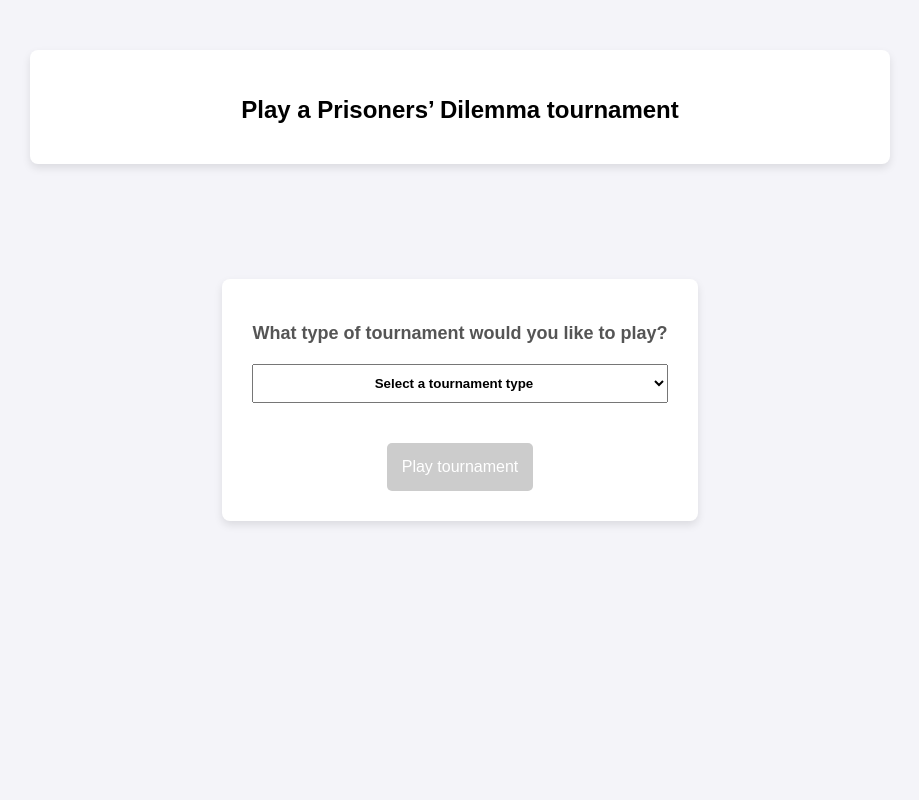
After one commit to RobLewisDevOps/Homepage, a Flask app: template app/application/templates/index.html in a window 1280 px wide. The commit adds this page. Shown: the whole page, without its empty margins (180-1099 px from the left). Run offline with Flask 3, Linux system fonts and the light colour scheme; the template is opened without the code that fills it, so the values that code supplies are empty.

Commit message:
added link to tournament page

```diff
--- a/app/application/routes.py
+++ b/app/application/routes.py
@@ -1,5 +1,6 @@
 from flask import Flask, redirect, request, url_for,render_template, Response, jsonify
 import json
+import os
 
 from application import app
 from application.inspirational_quote import Quotes
@@ -8,6 +9,6 @@ from application.inspirational_quote import Quotes
 @app.route('/home', methods=['GET'])
 def home():
     if request.method=='GET':
-        return render_template('homepage.html', title='home', inspirational_quote=Quotes().quote)
+        return render_template('homepage.html', title='home', inspirational_quote=Quotes().quote, base_url=os.environ.get('BASE_URL'))
     else:
         return Exception
--- a/app/application/templates/homepage.html
+++ b/app/application/templates/homepage.html
@@ -60,7 +60,7 @@
       <nav>
         <ul>
           <li><a href="biography.html">Biography</a></li>
-          <li><a href="portfolio.html">Portfolio</a></li>
+          <li><a href="{{ base_url }}/tournament">Prisoners' Dilemma Tournament</a></li>
           <li><a href="contact.html">Contact</a></li>
         </ul>
       </nav>
--- /dev/null
+++ b/app/application/templates/index.html
@@ -0,0 +1,308 @@
+<!-- <!DOCTYPE html>
+<html lang="en">
+<head>
+    <meta charset="UTF-8">
+    <meta name="viewport" content="width=device-width, initial-scale=1.0">
+    <title>Prisoners' Dilemma Tournament</title>
+    <style>
+        body, html {
+            margin: 0;
+            padding: 0;
+            font-family: Arial, sans-serif;
+            display: flex;
+            justify-content: center;
+            align-items: center;
+            height: 100vh;
+            background-color: #f4f4f4;
+        }
+
+        .container {
+            text-align: center;
+            padding: 20px;
+            border-radius: 8px;
+            box-shadow: 0 0 10px rgba(0, 0, 0, 0.1);
+            background-color: #fff;
+            width: 800px;
+        }
+
+        h1, h2 {
+            margin-bottom: 20px;
+        }
+
+        select {
+            padding: 10px;
+            width: 100%;
+            margin-bottom: 20px;
+        }
+
+        .hidden {
+            display: none;
+        }
+
+        button {
+            padding: 10px 20px;
+            background-color: #4CAF50;
+            color: white;
+            border: none;
+            border-radius: 5px;
+            cursor: pointer;
+            font-size: 16px;
+        }
+
+        button:hover {
+            background-color: #45a049;
+        }
+
+    </style>
+</head>
+<body>
+    <div class="container">
+        <h1>Play a Prisoners’ Dilemma Tournament</h1>
+        <h2>What type of tournament would you like to play?</h2>
+        <select id="tournamentSelect" onchange="updateSelection()">
+            <option value="" disabled selected>Select a tournament type</option>
+            <option value="standard_league">Standard League</option>
+            <option value="evolving_league">Evolving League</option>
+            <option value="knockout_cup">Knockout Cup</option>
+        </select>
+        <p id="description" class="hidden"></p>
+        <button id="playButton" class="hidden" onclick="playTournament()">Play Tournament</button>
+    </div>
+
+    <script src="script.js"></script>
+</body>
+</html> -->
+
+
+
+<!-- <!DOCTYPE html>
+<html lang="en">
+<head>
+    <meta charset="UTF-8">
+    <meta name="viewport" content="width=device-width, initial-scale=1.0">
+    <title>Prisoners' Dilemma Tournament</title>
+    <style>
+        body {
+            font-family: 'Arial', sans-serif;
+            background-color: #f4f4f9;
+            display: flex;
+            justify-content: center;
+            align-items: center;
+            height: 100vh;
+            margin: 0;
+        }
+
+        .container {
+            text-align: center;
+            background: #fff;
+            padding: 30px;
+            border-radius: 8px;
+            box-shadow: 0 4px 8px rgba(0, 0, 0, 0.1);
+            max-width: 600px;
+        }
+
+        h1 {
+            font-size: 24px;
+            margin-bottom: 10px;
+        }
+
+        h2 {
+            font-size: 18px;
+            margin-bottom: 20px;
+            color: #555;
+        }
+
+        .dropdown select {
+            padding: 10px;
+            width: 100%;
+            margin-bottom: 20px;
+        }
+
+        #description {
+            font-size: 16px;
+            margin-bottom: 20px;
+            color: #333;
+        }
+
+        .play-btn {
+            background-color: #007bff;
+            color: #fff;
+            padding: 15px;
+            border: none;
+            border-radius: 5px;
+            cursor: pointer;
+            font-size: 16px;
+        }
+
+        .play-btn:disabled {
+            background-color: #ccc;
+            cursor: not-allowed;
+        }
+
+        .play-btn:hover:enabled {
+            background-color: #0056b3;
+        }
+
+    </style>
+</head>
+<body>
+    <div class="container">
+        <h1>Play a Prisoners’ Dilemma tournament</h1>
+        <h2>What type of tournament would you like to play?</h2>
+        <div class="dropdown">
+            <select id="tournamentType">
+                <option value="" disabled selected>Select a tournament type</option>
+                <option value="standard-league">Standard League</option>
+                <option value="evolving-league">Evolving League</option>
+                <option value="knockout-cup">Knockout Cup</option>
+            </select>
+        </div>
+        <p id="description"></p>
+        <button id="playButton" class="play-btn" disabled>Play tournament</button>
+    </div>
+    <script src="script.js"></script>
+</body>
+</html> -->
+
+
+<!DOCTYPE html>
+<html lang="en">
+<head>
+    <meta charset="UTF-8">
+    <meta name="viewport" content="width=device-width, initial-scale=1.0">
+    <title>Prisoners' Dilemma Tournament</title>
+    <style>
+        body {
+            font-family: 'Arial', sans-serif;
+            background-color: #f4f4f9;
+            display: flex;
+            justify-content: center;
+            align-items: center;
+            height: 100vh;
+            margin: 0;
+        }
+
+        .container {
+            text-align: center;
+            background: #fff;
+            padding: 30px;
+            border-radius: 8px;
+            box-shadow: 0 4px 8px rgba(0, 0, 0, 0.1);
+            max-width: 500px;
+        }
+
+        .head {
+            position: absolute;
+            /* left: 100px; */
+            /* inset: 0; */
+            top: 50px;
+            width: 800px;
+            text-align: center;
+            background: #fff;
+            padding: 30px;
+            border-radius: 8px;
+            box-shadow: 0 4px 8px rgba(0, 0, 0, 0.1);
+        }
+
+        /* .head {
+            position: absolute;
+            inset: 0;
+            height: 16;
+            top: 0;
+            text-align: center;
+            background: #fff;
+            padding: 30px;
+            border-radius: 8px;
+            box-shadow: 0 4px 8px rgba(0, 0, 0, 0.1);
+        } */
+
+        h1 {
+            font-size: 24px;
+            margin-bottom: 10px;
+        }
+
+        h2 {
+            font-size: 18px;
+            margin-bottom: 20px;
+            color: #555;
+        }
+
+        .dropdown select {
+            padding: 10px;
+            width: 100%;
+            margin-bottom: 20px;
+            text-align: center;
+            font-weight: bold
+        }
+
+        #description {
+            font-size: 16px;
+            margin-bottom: 20px;
+            color: #333;
+        }
+
+        .play-btn {
+            background-color: #007bff;
+            color: #fff;
+            padding: 15px;
+            border: none;
+            border-radius: 5px;
+            cursor: pointer;
+            font-size: 16px;
+            text-align: center;
+        }
+
+        .play-btn:disabled {
+            background-color: #ccc;
+            cursor: not-allowed;
+        }
+
+        .play-btn:hover:enabled {
+            background-color: #0056b3;
+        }
+
+    </style>
+</head>
+<body>
+    <div class="head">
+        <h1>Play a Prisoners’ Dilemma tournament</h1>
+    </div>
+    <div class="container">
+        <h2>What type of tournament would you like to play?</h2>
+        <div class="dropdown">
+            <select id="tournamentType">
+                <option value="" disabled selected>Select a tournament type</option>
+                <option value="standard-league">Standard League</option>
+                <option value="evolving-league">Evolving League</option>
+                <option value="knockout-cup">Knockout Cup</option>
+            </select>
+        </div>
+        <p id="description"></p>
+        <button id="playButton" class="play-btn" disabled>Play tournament</button>
+    </div>
+
+    <script>
+        document.addEventListener('DOMContentLoaded', () => {
+            const tournamentType = document.getElementById('tournamentType');
+            const description = document.getElementById('description');
+            const playButton = document.getElementById('playButton');
+
+            const descriptions = {
+                "standard-league": "A round-robin format where each player competes against every other player.",
+                "evolving-league": "Strategies evolve over time based on performance.",
+                "knockout-cup": "Players compete in elimination rounds until a champion is crowned."
+            };
+
+            tournamentType.addEventListener('change', () => {
+                const selectedValue = tournamentType.value;
+                description.textContent = descriptions[selectedValue];
+                playButton.disabled = false;
+
+                playButton.onclick = () => {
+                    window.location.href = `http://localhost:8081`;
+                };
+            });
+        });
+    </script>
+</body>
+</html>
```
Also changed, not shown: app/application/templates/script.js (added, +53 -0 lines), app/application/templates/styles.css (added, +47 -0 lines), docker-compose.yaml (+6 -4 lines), 1 other file.
